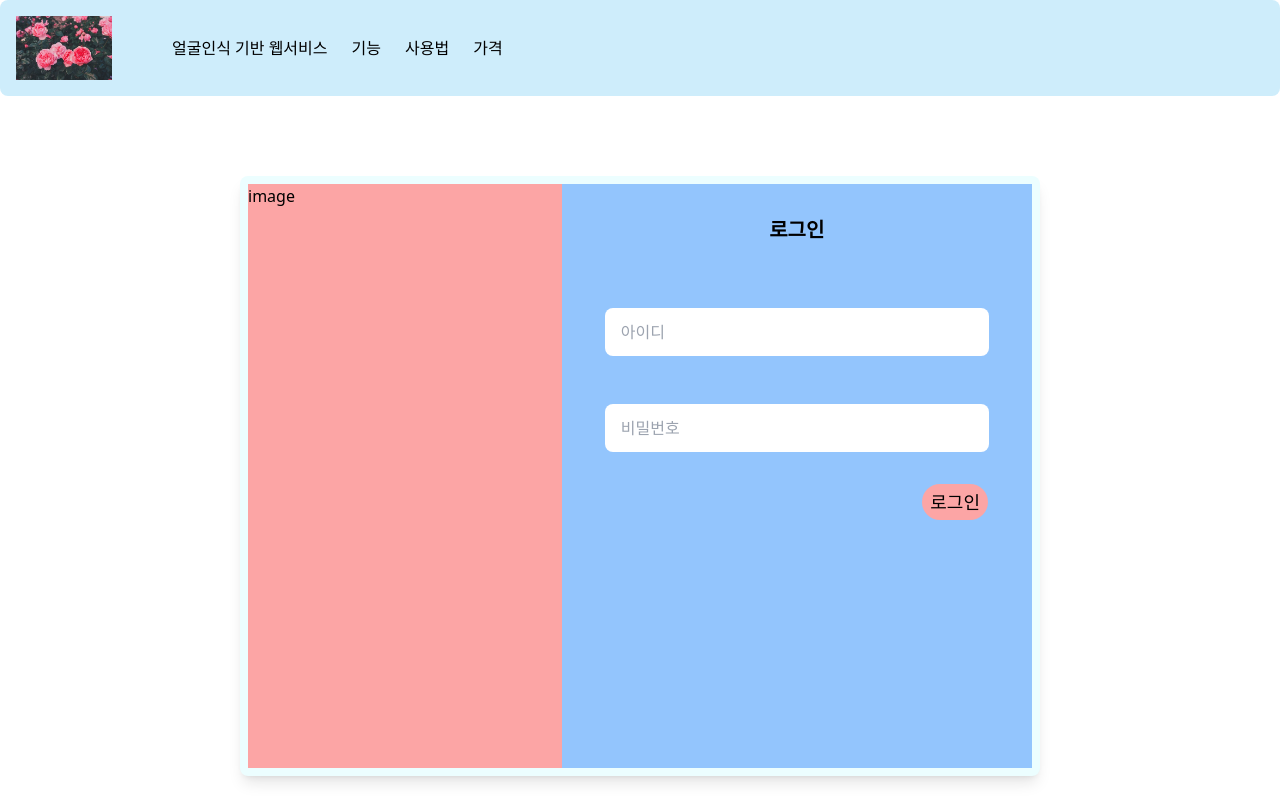
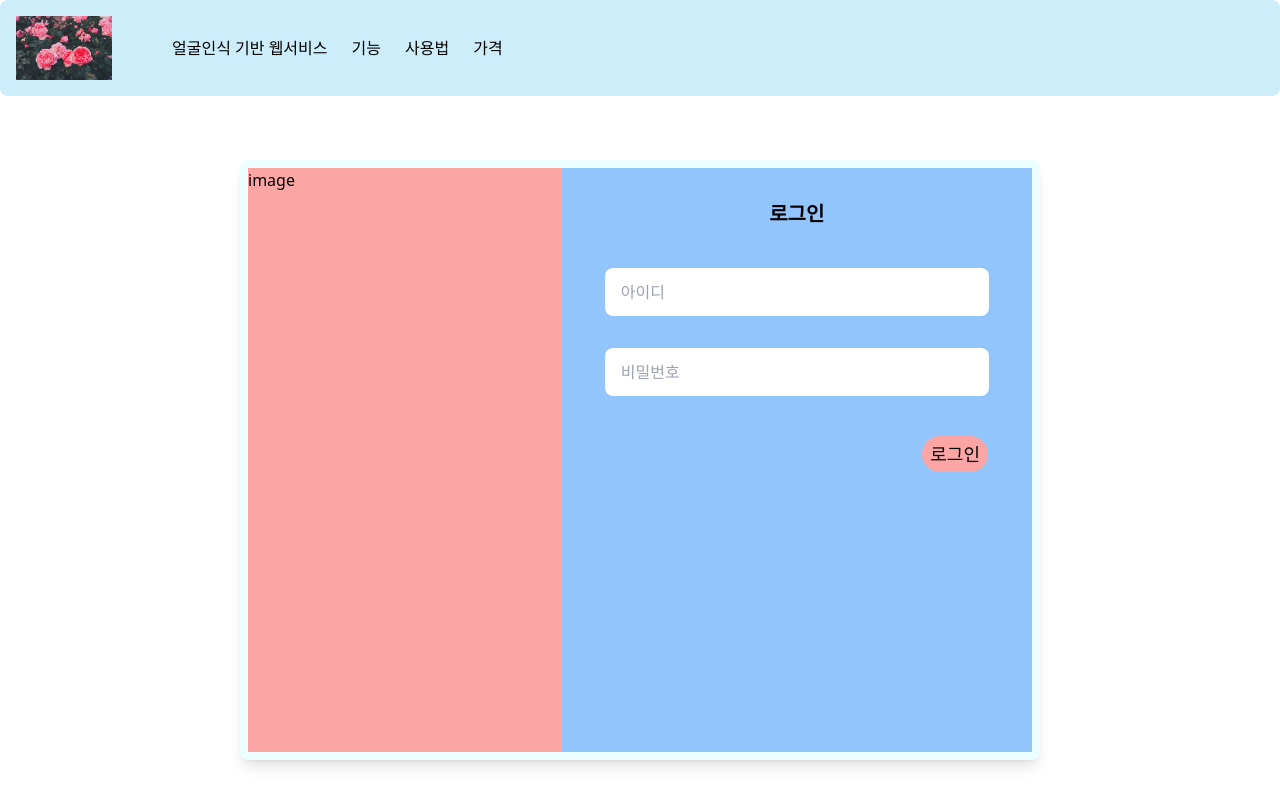
Before and after one commit to redblackblossom/FaceReco_Front, a React (Vite) app: page / in a window 1280 px wide. Built offline with nearby package versions, Linux system fonts and the light colour scheme.

Commit message:
add login validation

```diff
--- /dev/null
+++ b/src/components/LoginInput.jsx
@@ -0,0 +1,28 @@
+import { forwardRef } from "react";
+
+const LoginInput = forwardRef((props, ref) => {
+  const { isInputValid, type, placeholder } = props;
+  let inputcss = "w-96 h-12 pl-4 rounded-lg placeholder:gray-400 ";
+  if (!isInputValid) {
+    inputcss = inputcss + "border-2 border-rose-600 ";
+  }
+  return (
+    <div className="self-center w-120 h-20">
+      <input
+        className={inputcss}
+        type={type}
+        placeholder={placeholder}
+        ref={ref}
+      />
+      <div>
+        {!isInputValid && (
+          <p className="ml-4 mt-1 text-red-600 bold font-semibold">
+            필수 입력값 입니다
+          </p>
+        )}
+      </div>
+    </div>
+  );
+});
+LoginInput.displayName = "LoginInput";
+export default LoginInput;
--- a/src/pages/index/Login.jsx
+++ b/src/pages/index/Login.jsx
@@ -1,23 +1,58 @@
+import { useRef, useState } from "react";
+import { isEmpty } from "./../../utils/loginVaild.js";
+
+import LoginInput from "../../components/LoginInput.jsx";
+
 export default function LoginPage() {
-  let inputBoxClass =
-    "my-6 self-center w-96 h-10 rounded-lg placeholder:gray-400 pl-4 py-6";
+  const [isInputValid, setIsInputValid] = useState({
+    id: true,
+    password: true,
+  });
+  const idRef = useRef();
+  const passwordRef = useRef();
+
+  function handleSubmit(event) {
+    event.preventDefault();
+
+    if (isEmpty(idRef.current.value)) {
+      setIsInputValid((prev) => ({ ...prev, ["id"]: false }));
+    } else {
+      setIsInputValid((prev) => ({ ...prev, ["id"]: true }));
+    }
+    if (isEmpty(passwordRef.current.value)) {
+      setIsInputValid((prev) => ({ ...prev, ["password"]: false }));
+    } else {
+      setIsInputValid((prev) => ({ ...prev, ["password"]: true }));
+    }
+    if (!isInputValid.id && !isInputValid.password) {
+      return;
+    }
+    //백앤드로 데이터를 보내는 과정
+  }
+
   return (
-    <main className="flex mx-auto w-[800px] h-[600px] bg-cyan-50 mt-20 shadow-lg rounded-lg p-2">
-      <article className="bg-red-300 basis-2/5">image</article>
-      <article className="bg-blue-300 basis-3/5">
-        <section className="flex flex-col">
+    <main className="flex mx-auto w-[800px] h-[600px] bg-cyan-50 shadow-lg rounded-lg p-2 mt-16">
+      <div className="bg-red-300 basis-2/5">image</div>
+      <div className="bg-blue-300 basis-3/5">
+        <form className="flex flex-col" onSubmit={handleSubmit}>
           <p className="self-center mt-8 mb-10 text-xl font-bold">로그인</p>
-          <input className={inputBoxClass} type="text" placeholder="아이디" />
-          <input
-            className={inputBoxClass}
+          <LoginInput
+            ref={idRef}
+            type="text"
+            placeholder="아이디"
+            isInputValid={isInputValid.id}
+          />
+          <LoginInput
+            ref={idRef}
             type="password"
             placeholder="비밀번호"
+            isInputValid={isInputValid.password}
           />
           <button className="self-end mr-11 mt-2 rounded-full bg-red-300 px-2 py-1 text-lg">
             로그인
           </button>
-        </section>
-      </article>
+        </form>
+      </div>
     </main>
   );
 }
--- /dev/null
+++ b/src/utils/loginVaild.js
@@ -0,0 +1,7 @@
+export function isEmpty(str) {
+  if (str.length === 0) {
+    return true;
+  } else {
+    return false;
+  }
+}
```
Also changed, not shown: .eslintrc.cjs.
